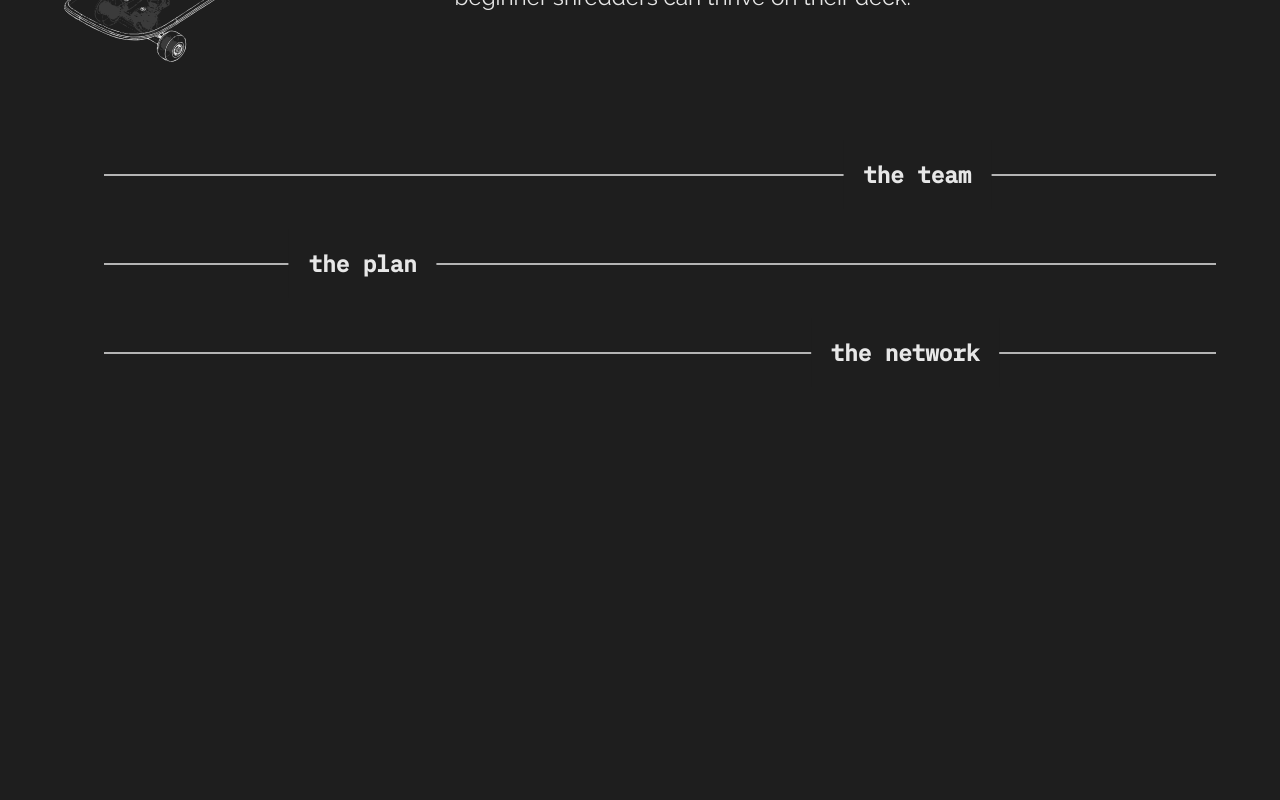
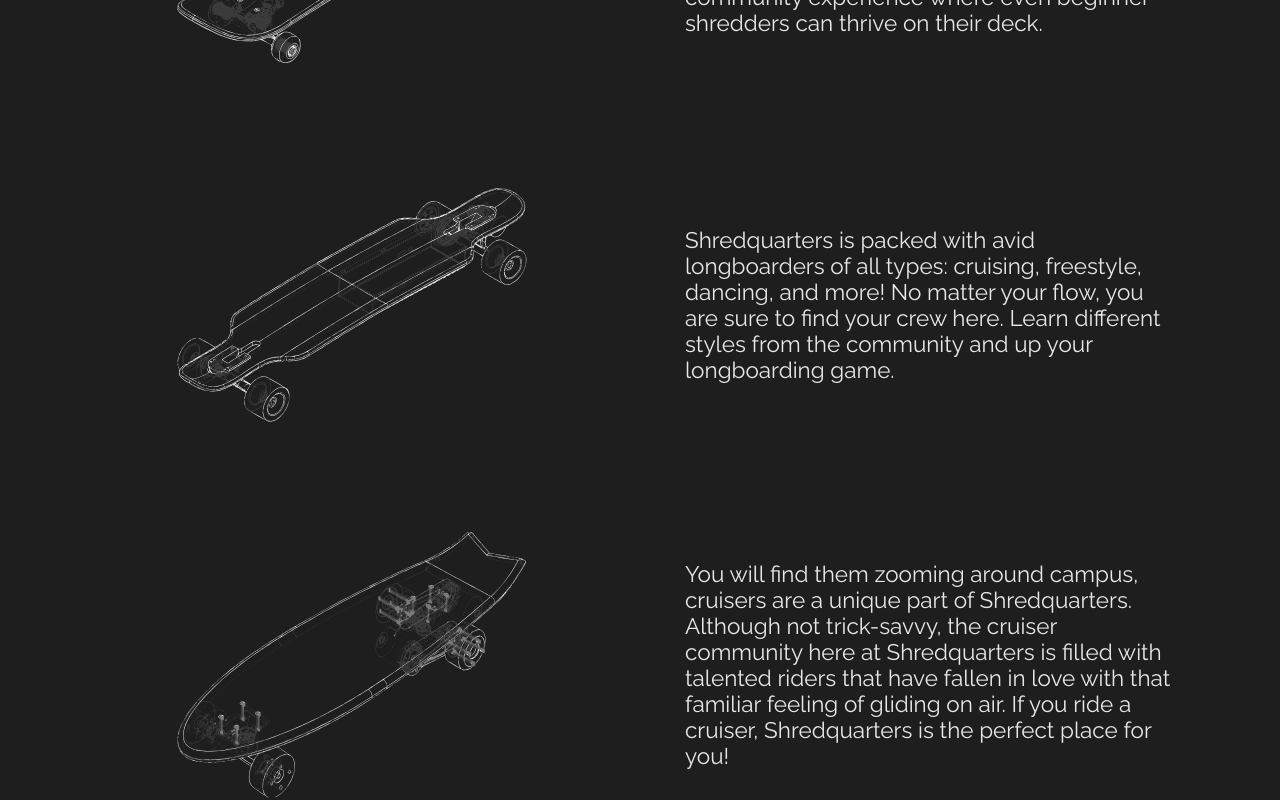
Before and after one commit to redpwilliams/shredquarters_vt, a Next.js app: page / in a window 1280 px wide. Shown: the part 820-1620 px from the top of the page. Before the commit the page ends 1227 px from the top, so only its background shows below. Built offline with nearby package versions, Linux system fonts and the light colour scheme.

Commit message:
feat: develop BoardType component/crew

```diff
--- a/components/BoardType/BoardType.module.sass
+++ b/components/BoardType/BoardType.module.sass
@@ -6,7 +6,7 @@
 
   li
     display: grid
-    grid-template-columns: 30% 70%
+    grid-template-columns: 1fr 1fr
     width: 100%
     align-items: center
   p
@@ -17,6 +17,7 @@
   $img-size: 35rem
   width: $img-size
   height: $img-size
+  justify-self: center
 
 .description
   color: $sq-white
--- a/components/BoardType/BoardType.tsx
+++ b/components/BoardType/BoardType.tsx
@@ -13,7 +13,8 @@ const BoardType: NextPage<Props> = ({ src, alt, children }) => {
   return (
     <div className={styles.container}>
       <ul>
-        <li className={styles.iso}>
+        <li className={styles.board}>
+          <div className={styles.iso}>
             <Image
               src={src}
               width={64}
@@ -21,6 +22,7 @@ const BoardType: NextPage<Props> = ({ src, alt, children }) => {
               alt={alt}
               layout="responsive"
             />
+          </div>
           <p className={styles.description}>{children}</p>
         </li>
       </ul>
--- a/pages/index.tsx
+++ b/pages/index.tsx
@@ -48,6 +48,25 @@ const Home: NextPage = () => {
           Shredquarters provides a unique community experience where even
           beginner shredders can thrive on their deck.
         </BoardType>
+        <BoardType
+          src="/img/longboard_iso.svg"
+          alt="Longboard isometric picture"
+        >
+          Shredquarters is packed with avid longboarders of all types: cruising,
+          freestyle, dancing, and more! No matter your flow, you are sure to
+          find your crew here. Learn different styles from the community and up
+          your longboarding game.
+        </BoardType>
+        <BoardType
+          src="/img/cruiser_iso.svg"
+          alt="Skateboard isometric picture"
+        >
+          You will find them zooming around campus, cruisers are a unique part
+          of Shredquarters. Although not trick-savvy, the cruiser community here
+          at Shredquarters is filled with talented riders that have fallen in
+          love with that familiar feeling of gliding on air. If you ride a
+          cruiser, Shredquarters is the perfect place for you!
+        </BoardType>
         <TextDivider header="The Team" float={80} />
         <TextDivider header="The Plan" float={20} />
         <TextDivider header="The Network" float={80} />
```
Lines whose indentation alone changed are shown as unchanged.
